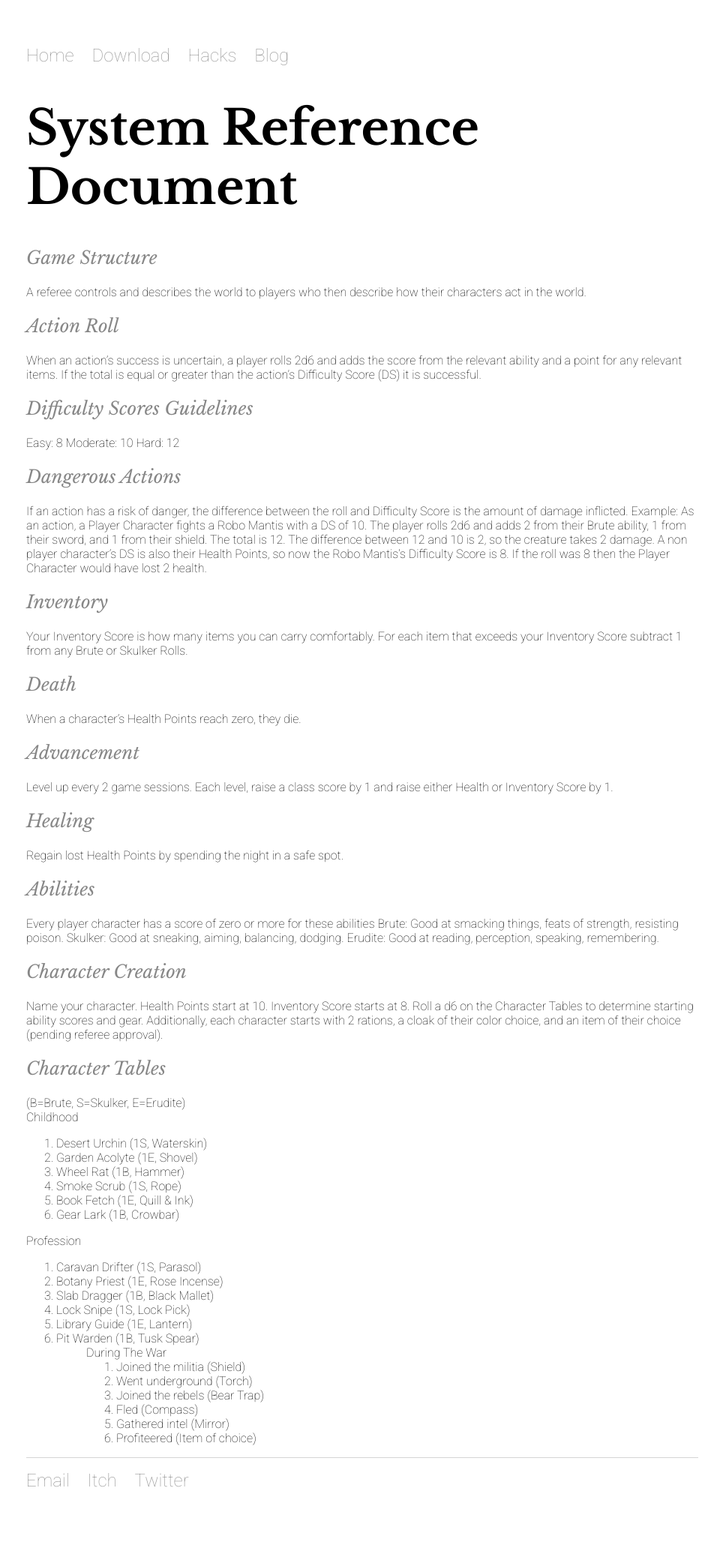
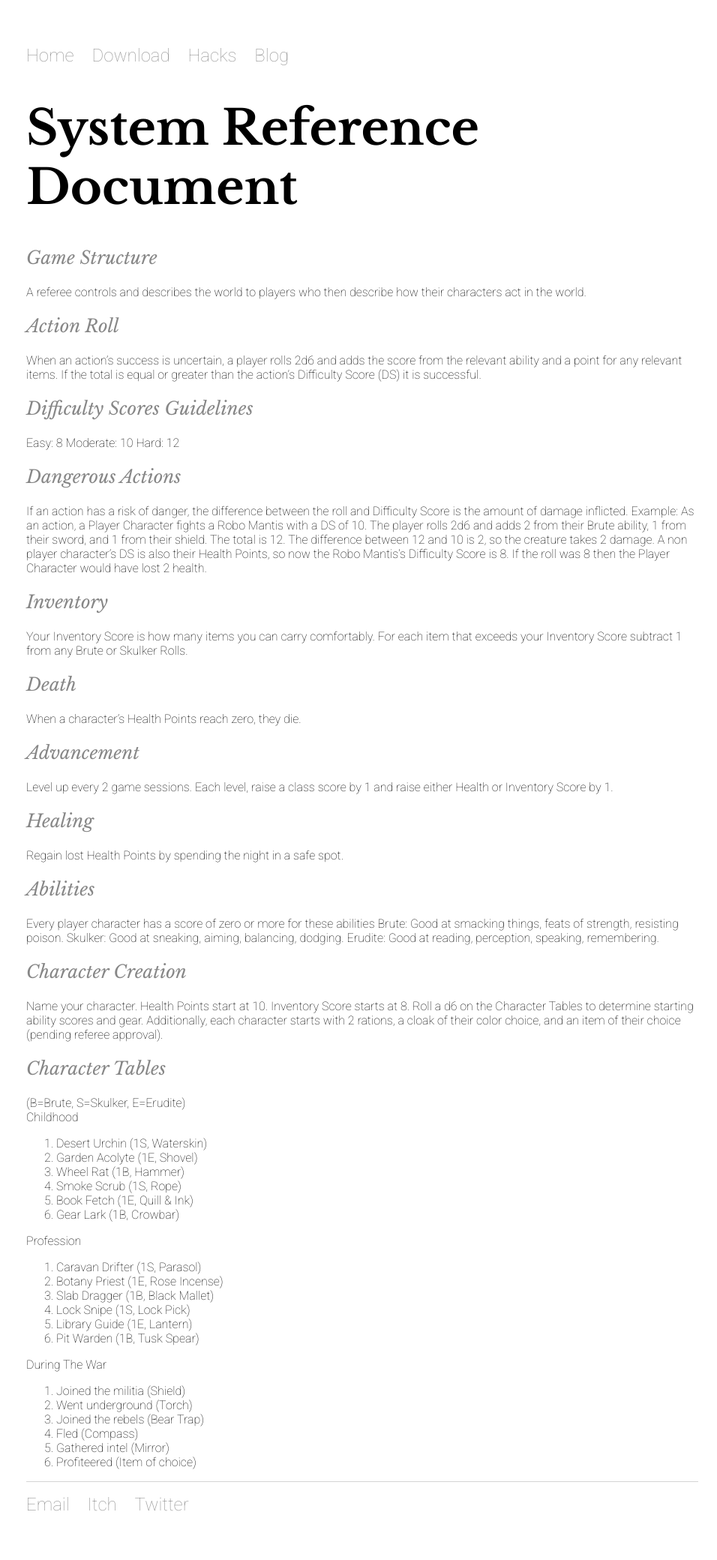
Before and after one commit to NateHPS/TunnelGoons, a Jekyll site: the page built from srd.html, in a window 1280 px wide. Shown: the whole page at 75% size, without its empty margins (157-1113 px from the left). Built offline with Jekyll 4.4.1, drawn with Linux system fonts in a browser that asks for light colours; before the commit the page ends 2048 px from its top, so only the background shows below that.

Commit message:
Update srd.html

```diff
--- a/srd.html
+++ b/srd.html
@@ -94,7 +94,7 @@ Profession
 <li>Lock Snipe (1S, Lock Pick)</li>
 <li>Library Guide (1E, Lantern)</li>
 <li>Pit Warden (1B, Tusk Spear)</li>
-<ol>
+</ol>
 During The War
 <ol>
 <li>Joined the militia (Shield)</li>
@@ -103,5 +103,5 @@ During The War
 <li>Fled (Compass)</li>
 <li>Gathered intel (Mirror)</li>
 <li>Profiteered (Item of choice)</li>
-<ol>
+</ol>
 </div><!-- /.blurb -->
```
